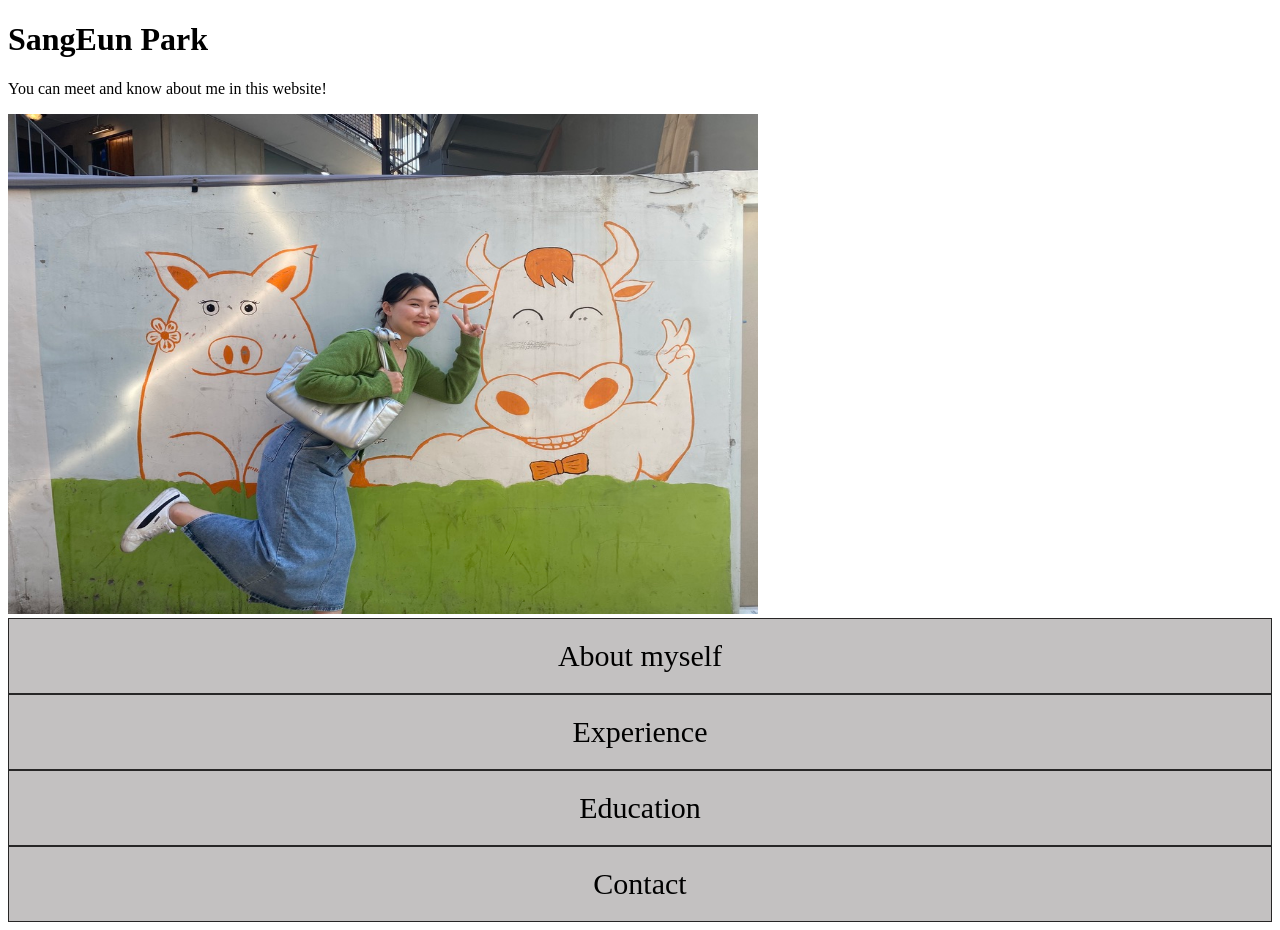
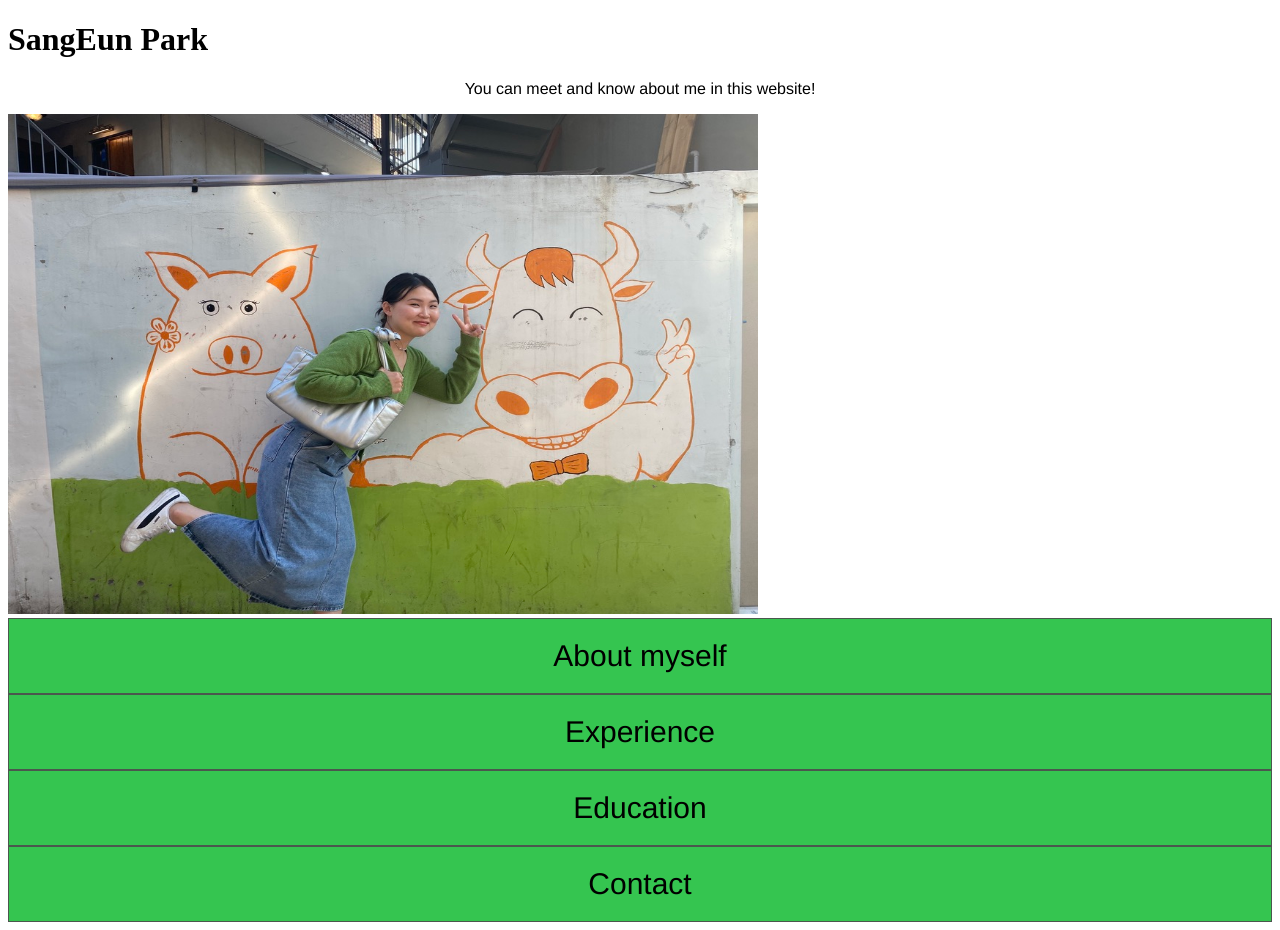
Before and after one commit to SangEunP/SangEun_Park.github.io, a plain HTML site: page index.html in a window 1280 px wide. Drawn offline with Linux system fonts and the light colour scheme.

Commit message:
Add files via upload

```diff
--- a/style.css
+++ b/style.css
@@ -7,10 +7,22 @@
   column-gap: 30px;
 }
 .grid-item {
-  background-color: rgba(131, 126, 126, 0.484);
-  border: 1px solid rgba(0, 0, 0, 0.8);
+  background-color: rgba(37, 193, 66, 0.924);
+  border: 1px solid rgba(78, 78, 78, 0.918);
   padding: 20px;
   font-size: 30px;
   text-align: center;
+  font-family:'Franklin Gothic Medium', 'Arial Narrow', Arial, sans-serif;
 }
 </style>
+
+h1{
+    font-family: 'Franklin Gothic Medium', 'Arial Narrow', Arial, sans-serif;
+    text-align: center;
+    font-size: 50px;
+}
+
+p{
+    font-family: 'Franklin Gothic Medium', 'Arial Narrow', Arial, sans-serif;
+    text-align:center;
+}
```
